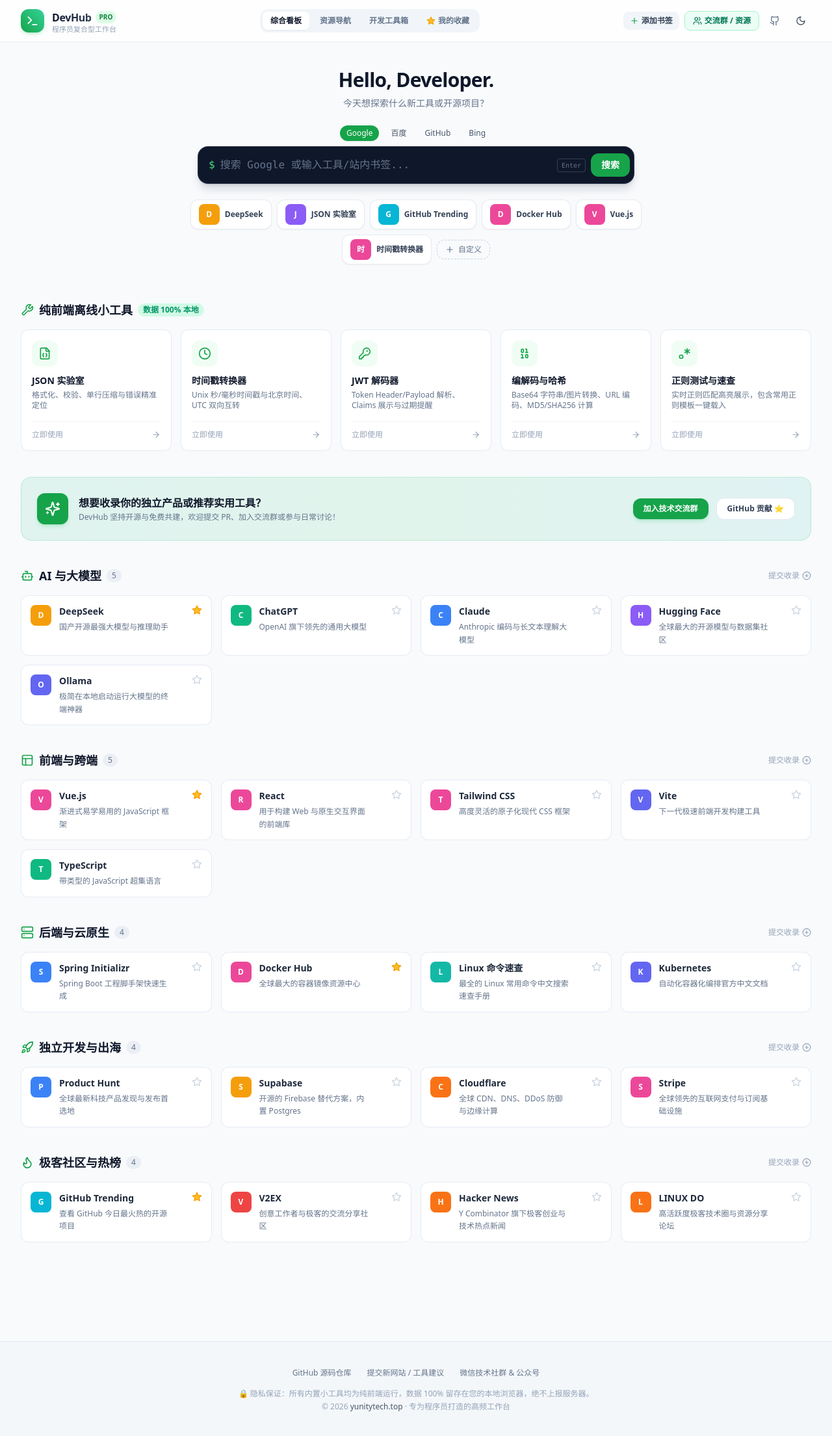
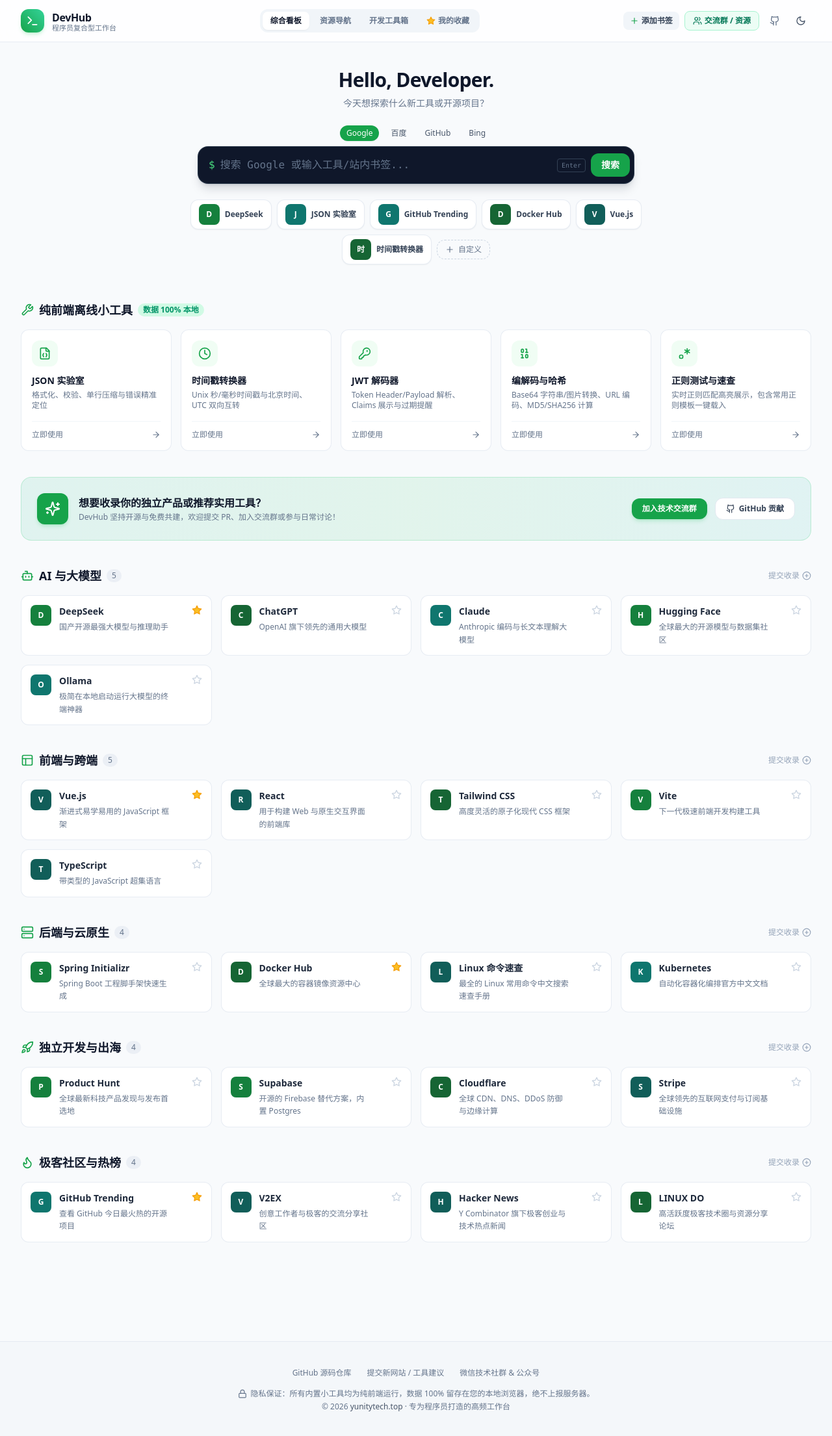
Before and after one commit to upowerman/upowerman.github.io, a Vue app: page / in a window 1280 px wide. Shown: the top 2210 px of the page at 65% size. Built offline with nearby package versions, Linux system fonts and the light colour scheme.

Commit message:
polish: quiet the chrome — solid logo, two-tone fallback badges, AA contrast, lucide icons over emoji

```diff
--- a/src/App.vue
+++ b/src/App.vue
@@ -79,7 +79,7 @@
             class="group p-4 bg-white dark:bg-slate-900 rounded-xl border border-slate-200/80 dark:border-slate-800 hover:border-primary-500 hover:shadow-md transition-all flex flex-col justify-between"
           >
             <div>
-              <div class="w-10 h-10 rounded-xl bg-primary-50 dark:bg-primary-950/80 text-primary-600 dark:text-primary-400 flex items-center justify-center mb-3 group-hover:scale-110 transition-transform">
+              <div class="w-10 h-10 rounded-xl bg-primary-50 dark:bg-primary-950/80 text-primary-600 dark:text-primary-400 flex items-center justify-center mb-3">
                 <component :is="getToolIcon(tool.icon)" class="w-5 h-5" />
               </div>
               <h4 class="text-sm font-bold text-slate-900 dark:text-slate-100 group-hover:text-primary-600 dark:group-hover:text-primary-400 transition-colors">
@@ -90,7 +90,7 @@
               </p>
             </div>
 
-            <div class="mt-4 pt-3 border-t border-slate-100 dark:border-slate-800 flex items-center justify-between text-xs text-slate-400 group-hover:text-primary-600">
+            <div class="mt-4 pt-3 border-t border-slate-100 dark:border-slate-800 flex items-center justify-between text-xs text-slate-500 dark:text-slate-400 group-hover:text-primary-600">
               <span>立即使用</span>
               <ArrowRight class="w-3.5 h-3.5 group-hover:translate-x-1 transition-transform" />
             </div>
@@ -123,8 +123,8 @@
           <span>我置顶收藏的网站与工具</span>
         </h3>
 
-        <div v-if="pinnedItems.length === 0" class="py-16 text-center text-slate-400 bg-white dark:bg-slate-900 rounded-2xl border border-dashed border-slate-200 dark:border-slate-800">
-          <p>暂无收藏项，在任意卡片点击右上角 ⭐ 即可将网站或工具置顶到此处。</p>
+        <div v-if="pinnedItems.length === 0" class="py-16 text-center text-slate-500 dark:text-slate-400 bg-white dark:bg-slate-900 rounded-2xl border border-dashed border-slate-200 dark:border-slate-800">
+          <p>暂无收藏项，在任意卡片点击右上角的星标即可将网站或工具置顶到此处。</p>
         </div>
 
         <div v-else class="grid grid-cols-1 sm:grid-cols-2 lg:grid-cols-3 xl:grid-cols-4 gap-3.5">
--- a/src/components/common/SiteIcon.vue
+++ b/src/components/common/SiteIcon.vue
@@ -18,7 +18,7 @@
 </template>
 
 <script setup lang="ts">
-import { ref, computed } from 'vue'
+import { ref, computed, watch } from 'vue'
 
 const props = defineProps<{
   url?: string
@@ -27,6 +27,11 @@
 }>()
 
 const hasError = ref(false)
+
+// favicon 源变化时重置错误态,避免残留字母徽章
+watch(() => [props.url, props.icon], () => {
+  hasError.value = false
+})
 
 const faviconUrl = computed(() => {
   if (props.icon) return props.icon
@@ -44,16 +49,15 @@
   return trimmed ? trimmed.charAt(0).toUpperCase() : '?'
 })
 
+// 全站主题色深浅两档 fallback 徽章,避免随机彩虹色块喧宾夺主
+const badgePalette = ['#15803d', '#166534', '#0f766e', '#115e59']
+
 const badgeColor = computed(() => {
-  const colors = [
-    '#3b82f6', '#10b981', '#f59e0b', '#ef4444', '#8b5cf6',
-    '#ec4899', '#06b6d4', '#14b8a6', '#6366f1', '#f97316'
-  ]
   let hash = 0
   for (let i = 0; i < props.name.length; i++) {
     hash = props.name.charCodeAt(i) + ((hash << 5) - hash)
   }
-  return colors[Math.abs(hash) % colors.length]
+  return badgePalette[Math.abs(hash) % badgePalette.length]
 })
 
 function handleError() {
--- a/src/components/layout/AppFooter.vue
+++ b/src/components/layout/AppFooter.vue
@@ -13,8 +13,11 @@
         </button>
       </div>
 
-      <div class="text-xs text-slate-400 dark:text-slate-500">
-        <p>🔒 隐私保证：所有内置小工具均为纯前端运行，数据 100% 留存在您的本地浏览器，绝不上报服务器。</p>
+      <div class="text-xs text-slate-500 dark:text-slate-400">
+        <p class="flex items-center justify-center gap-1.5">
+          <Lock class="w-3.5 h-3.5 shrink-0" aria-hidden="true" />
+          <span>隐私保证：所有内置小工具均为纯前端运行，数据 100% 留存在您的本地浏览器，绝不上报服务器。</span>
+        </p>
         <p class="mt-1">
           © {{ currentYear }} <a href="https://yunitytech.top" class="hover:underline font-medium text-slate-600 dark:text-slate-400">yunitytech.top</a> · 专为程序员打造的高频工作台
         </p>
@@ -25,6 +28,7 @@
 
 <script setup lang="ts">
 import { computed } from 'vue'
+import { Lock } from 'lucide-vue-next'
 
 defineEmits<{
   (e: 'open-community'): void
--- a/src/components/layout/AppHeader.vue
+++ b/src/components/layout/AppHeader.vue
@@ -2,24 +2,19 @@
   <header class="sticky top-0 z-40 w-full backdrop-blur-md bg-white/80 dark:bg-slate-950/80 border-b border-slate-200/80 dark:border-slate-800/80 transition-colors">
     <div class="max-w-7xl mx-auto px-4 sm:px-6 lg:px-8 h-16 flex items-center justify-between">
       <!-- 品牌 Logo -->
-      <div class="flex items-center space-x-3 cursor-pointer" @click="handleLogoClick">
+      <button type="button" class="flex items-center space-x-3" @click="handleLogoClick" aria-label="DevHub 首页">
         <div class="w-9 h-9 rounded-xl bg-gradient-to-tr from-primary-600 to-emerald-400 flex items-center justify-center text-white shadow-md shadow-primary-500/20">
           <Terminal class="w-5 h-5" />
         </div>
-        <div>
-          <div class="flex items-center space-x-1.5">
-            <span class="text-base font-extrabold tracking-tight bg-gradient-to-r from-slate-900 to-slate-700 dark:from-white dark:to-slate-200 bg-clip-text text-transparent">
-              DevHub
-            </span>
-            <span class="text-[10px] px-1.5 py-0.5 rounded-full bg-primary-100 dark:bg-primary-950 text-primary-700 dark:text-primary-300 font-semibold uppercase">
-              Pro
-            </span>
-          </div>
-          <span class="hidden sm:block text-[11px] text-slate-400 font-medium leading-none">
+        <div class="text-left">
+          <span class="block text-base font-extrabold tracking-tight text-slate-900 dark:text-white leading-tight">
+            DevHub
+          </span>
+          <span class="hidden sm:block text-[11px] text-slate-500 dark:text-slate-400 font-medium leading-none">
             程序员复合型工作台
           </span>
         </div>
-      </div>
+      </button>
 
       <!-- 视图切换 Tab(桌面) -->
       <nav v-if="!toolMode" role="tablist" aria-label="视图切换" class="hidden md:flex items-center space-x-1 p-1 bg-slate-100 dark:bg-slate-900 rounded-xl text-xs font-semibold">
--- a/src/components/traffic/CommunityModal.vue
+++ b/src/components/traffic/CommunityModal.vue
@@ -70,7 +70,7 @@
         </div>
       </div>
 
-      <div class="mt-4 text-[11px] text-slate-400">
+      <div class="mt-4 text-[11px] text-slate-500 dark:text-slate-400">
         关注公众号「极客工作台」获取出海产品工具包
       </div>
     </div>
--- a/src/components/traffic/TrafficBanner.vue
+++ b/src/components/traffic/TrafficBanner.vue
@@ -25,16 +25,17 @@
       <a
         href="https://github.com/upowerman/upowerman.github.io"
         target="_blank"
-        class="px-4 py-2 text-xs font-bold rounded-xl bg-white dark:bg-slate-800 hover:bg-slate-50 dark:hover:bg-slate-700 text-slate-700 dark:text-slate-200 border border-slate-200 dark:border-slate-700 transition-all"
+        class="flex items-center space-x-1.5 px-4 py-2 text-xs font-bold rounded-xl bg-white dark:bg-slate-800 hover:bg-slate-50 dark:hover:bg-slate-700 text-slate-700 dark:text-slate-200 border border-slate-200 dark:border-slate-700 transition-all"
       >
-        GitHub 贡献 ⭐
+        <Github class="w-3.5 h-3.5" />
+        <span>GitHub 贡献</span>
       </a>
     </div>
   </div>
 </template>
 
 <script setup lang="ts">
-import { Sparkles } from 'lucide-vue-next'
+import { Sparkles, Github } from 'lucide-vue-next'
 
 defineEmits<{
   (e: 'open-community'): void
--- a/src/tools/regex/RegexTool.vue
+++ b/src/tools/regex/RegexTool.vue
@@ -20,14 +20,14 @@
     <!-- 正则表达式输入 -->
     <div class="p-3 bg-white dark:bg-slate-900 rounded-xl border border-slate-200 dark:border-slate-800 space-y-2">
       <div class="flex items-center space-x-2">
-        <span class="font-mono text-slate-400 text-sm">/</span>
+        <span class="font-mono text-slate-500 dark:text-slate-400 text-sm">/</span>
         <input
           v-model="pattern"
           type="text"
           placeholder="输入正则表达式模式..."
           class="flex-1 px-2 py-1.5 font-mono text-sm bg-transparent outline-none text-slate-800 dark:text-slate-100"
         />
-        <span class="font-mono text-slate-400 text-sm">/</span>
+        <span class="font-mono text-slate-500 dark:text-slate-400 text-sm">/</span>
         <input
           v-model="flags"
           type="text"
@@ -68,7 +68,7 @@
           >
             #{{ idx + 1 }}: {{ match }}
           </div>
-          <div v-if="testResult.matches.length === 0" class="text-slate-400 py-4 text-center">
+          <div v-if="testResult.matches.length === 0" class="text-slate-500 dark:text-slate-400 py-4 text-center">
             暂无匹配项
           </div>
         </div>
```
Also changed, not shown: src/tools/timestamp/TimestampTool.vue (+7 -7 lines).
